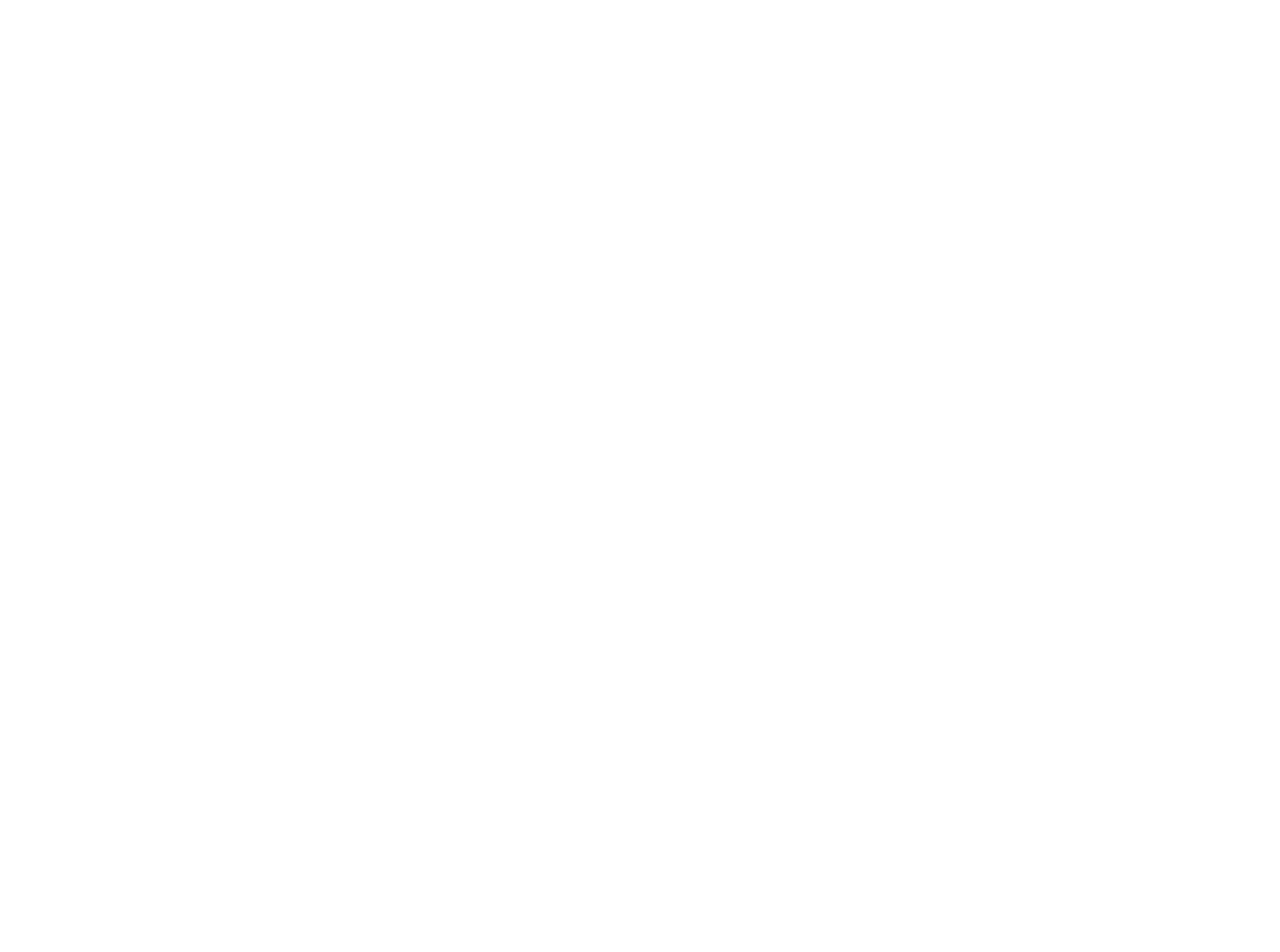
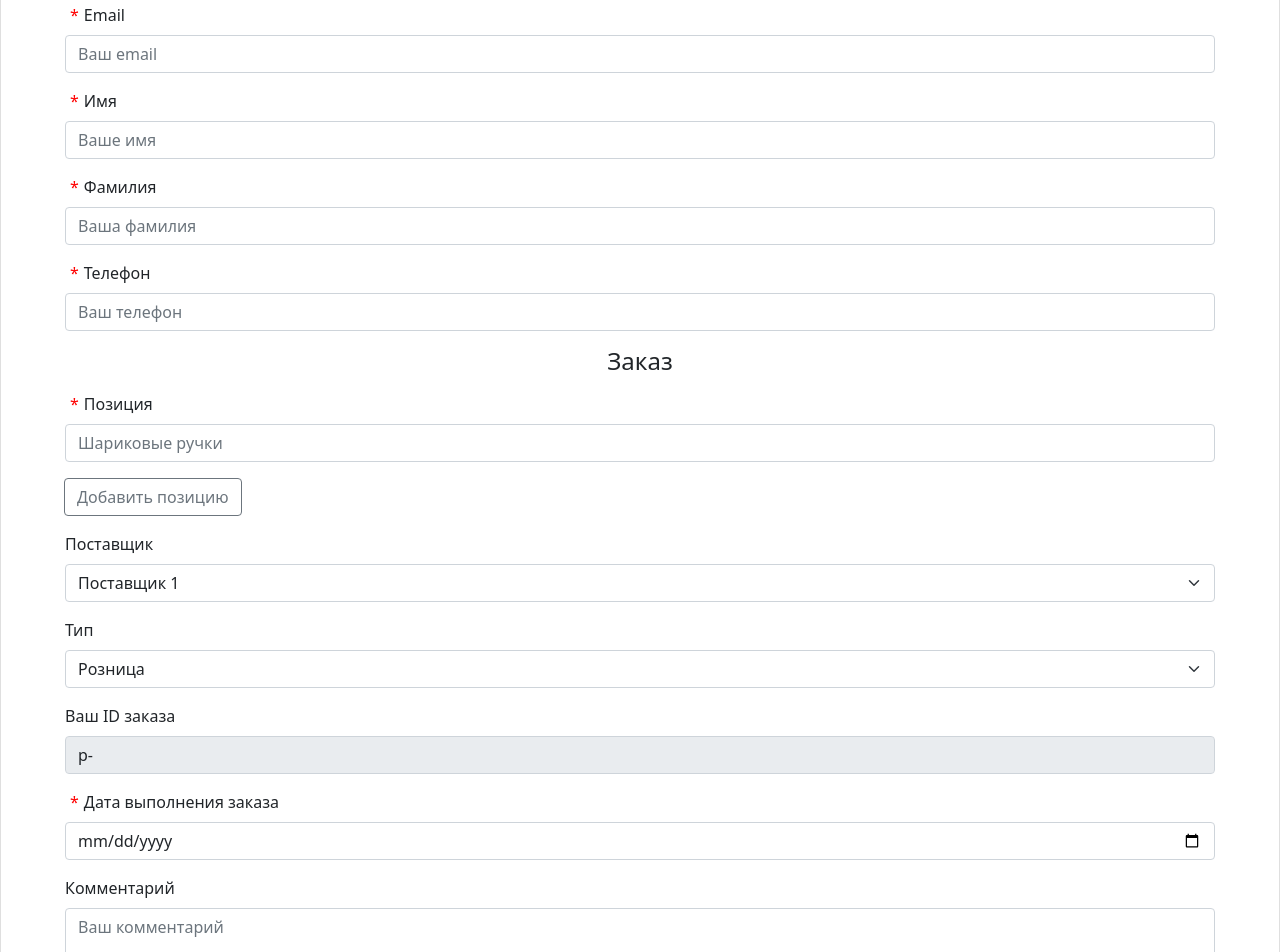
Before and after one commit to maryluis/4practice, a React (Create React App) app: page /create in a window 1280 px wide. Shown: the part 140-1092 px from the top of the page. Before the commit the page ends 800 px from the top, so only its background shows below. Built offline with nearby package versions, Linux system fonts and the light colour scheme.

Commit message:
form page with css

```diff
--- a/src/App.css
+++ b/src/App.css
@@ -32,3 +32,17 @@
   max-width: 450px;
   text-align: justify;
 }
+.important::before{
+  color: red;
+  content: "*";
+  padding: 5px;
+}
+.buttonPosition {
+  position: relative;
+  left: 15px;
+}
+.formBottom {
+  display: flex;
+  justify-content: center;
+  align-items: center;
+}
--- a/src/components/mainComponents/CreatePage.js
+++ b/src/components/mainComponents/CreatePage.js
@@ -1,10 +1,142 @@
-import { CardText, CardTitle, Card } from 'reactstrap';
+import {
+  FormGroup, Label, Col, Input, Form, CardTitle, Card, Button,
+} from 'reactstrap';
+
+function OnePosition() {
+  return (
+    <FormGroup className="m-3">
+      <Label for="position" className="important">Позиция</Label>
+      <Col>
+        <Input
+          id="position"
+          name="position"
+          placeholder="Шариковые ручки"
+          type="text"
+        />
+      </Col>
+    </FormGroup>
+  );
+}
 
 function CreatePage() {
   return (
-    <Card>
-      <CardTitle>Здесь будет блядская форма</CardTitle>
-      <CardText />
+    <Card className="p-5">
+      <CardTitle className="center" tag="h4">Заказчик</CardTitle>
+      <Form>
+        <FormGroup className="m-3">
+          <Label for="email" className="important">Email</Label>
+          <Col>
+            <Input
+              id="email"
+              name="email"
+              placeholder="Ваш email"
+              type="email"
+            />
+          </Col>
+        </FormGroup>
+        <FormGroup className="m-3">
+          <Label for="name" className="important">Имя</Label>
+          <Col>
+            <Input
+              id="name"
+              name="name"
+              placeholder="Ваше имя"
+              type="text"
+            />
+          </Col>
+        </FormGroup>
+        <FormGroup className="m-3">
+          <Label for="surname" className="important">Фамилия</Label>
+          <Col>
+            <Input
+              id="surname"
+              name="surname"
+              placeholder="Ваша фамилия"
+              type="text"
+            />
+          </Col>
+        </FormGroup>
+        <FormGroup className="m-3">
+          <Label for="phone" className="important">Телефон</Label>
+          <Col>
+            <Input
+              id="phone"
+              name="phone"
+              placeholder="Ваш телефон"
+              type="number"
+            />
+          </Col>
+        </FormGroup>
+        <CardTitle className="center" tag="h4">Заказ</CardTitle>
+        <OnePosition />
+        <Button className="buttonPosition" outline>Добавить позицию</Button>
+        <FormGroup className="m-3">
+          <Label for="costumer">Поставщик</Label>
+          <Col>
+            <Input
+              id="costumer"
+              name="costumer"
+              value="Поставщик 1"
+              type="select"
+            >
+              <option>Поставщик 1</option>
+              <option>Поставщик 2</option>
+            </Input>
+          </Col>
+        </FormGroup>
+        <FormGroup className="m-3">
+          <Label for="type">Тип</Label>
+          <Col>
+            <Input
+              id="type"
+              name="type"
+              value="Розница"
+              type="select"
+            >
+              <option>Опт</option>
+              <option>Розница</option>
+            </Input>
+          </Col>
+        </FormGroup>
+        <FormGroup className="m-3">
+          <Label for="ID">Ваш ID заказа</Label>
+          <Col>
+            <Input
+              id="type"
+              name="type"
+              type="text"
+              disabled
+              value="p-"
+            />
+          </Col>
+        </FormGroup>
+        <FormGroup className="m-3">
+          <Label className="important" for="date">Дата выполнения заказа</Label>
+          <Col>
+            <Input
+              id="date"
+              name="date"
+              placeholder="Дата заказа"
+              type="date"
+            />
+          </Col>
+        </FormGroup>
+        <FormGroup className="m-3">
+          <Label for="comment">Комментарий</Label>
+          <Col>
+            <Input
+              id="comment"
+              name="comment"
+              placeholder="Ваш комментарий"
+              type="textarea"
+            />
+          </Col>
+        </FormGroup>
+        <div className="formBottom">
+          <Button className="m-2" color="primary">Отправить</Button>
+          <Button className="m-2" outline>Сброс</Button>
+        </div>
+      </Form>
     </Card>
   );
 }
--- a/src/redux-saga/reducerLogin.js
+++ b/src/redux-saga/reducerLogin.js
@@ -30,7 +30,6 @@
   } if (action.type === ERROR_LOGIN) {
     return { ...defaultState, error: action.payload };
   } if (action.type === OUT_LOGIN) {
-    localStorage.removeItem('practice4');
     return defaultState;
   }
   return state;
```
